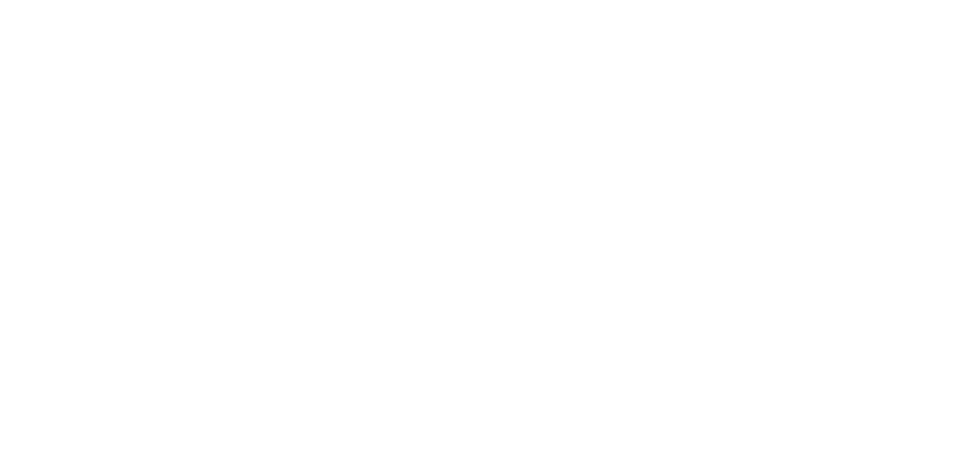
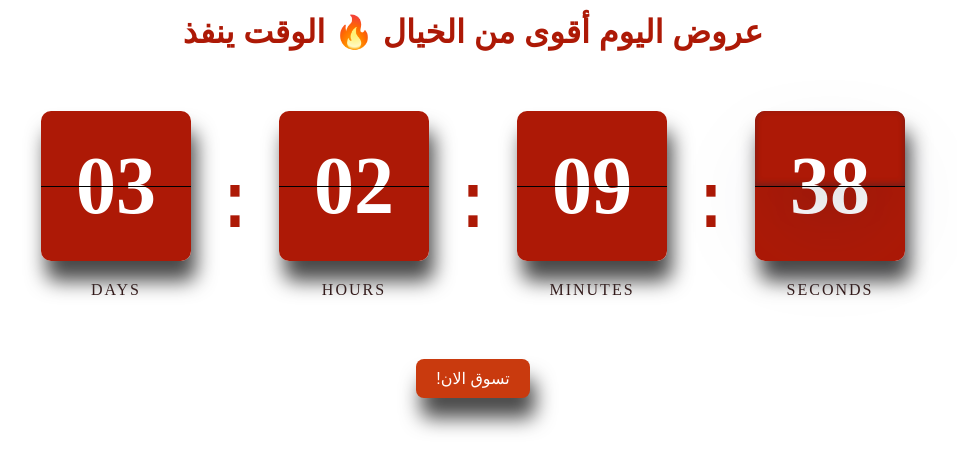
Before and after one commit to Rabab13/Timer, a plain HTML site: page index.html in a window 1280 px wide. Shown: the whole page, without its empty margins (167-1124 px from the left). Drawn offline with Linux system fonts and the light colour scheme.

Commit message:
Update index.html

```diff
--- a/index.html
+++ b/index.html
@@ -366,7 +366,7 @@ createTimerElements();
 
 // Set your target date here (YYYY, MM-1, DD, HH, MM, SS)
 // Note: Months are 0-indexed (0 = January, 11 = December)
-const targetDate = new Date("2025-06-04T23:59:59Z").getTime();
+const targetDate = new Date("2025-06-09T23:59:59Z").getTime();
 // Set the target date to 5 seconds from now for testing
 // const targetDate = new Date(Date.now() + 5 * 1000).getTime();
 
```
